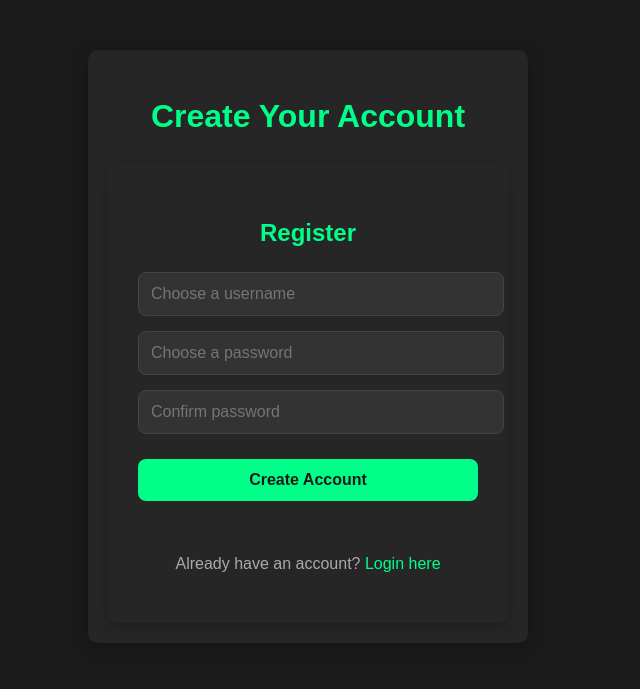
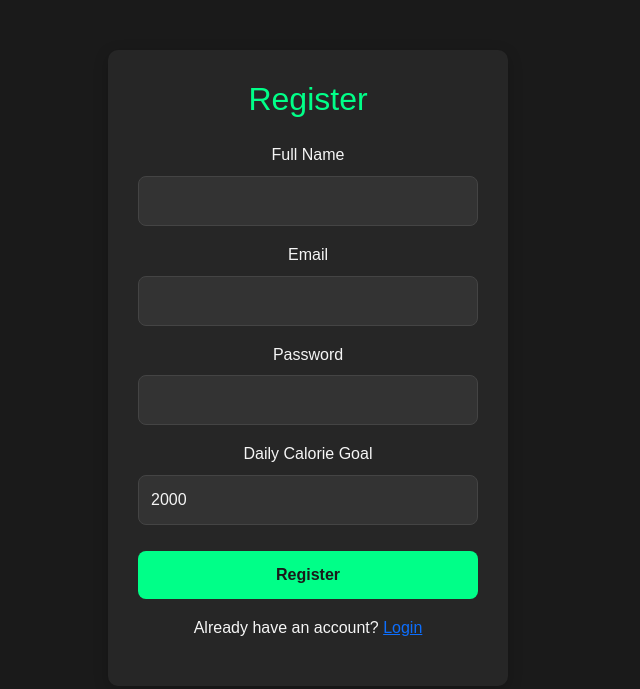
Before and after one commit to priyadarshini8932/calorie, a plain HTML site: page register.html in a window 1280 px wide. Shown: the whole page, without its empty margins (332-972 px from the left). Drawn offline with nearby package versions, Linux system fonts and the light colour scheme.

Commit message:
Update register.html

```diff
--- a/register.html
+++ b/register.html
@@ -1,28 +1,82 @@
 <!DOCTYPE html>
 <html lang="en">
   <head>
-    <meta charset="UTF-8">
-    <meta name="viewport" content="width=device-width, initial-scale=1.0">
-    <title>Calorie Tracker - Register</title>
-    <link rel="stylesheet" href="styles.css">
+    <meta charset="UTF-8" />
+    <meta name="viewport" content="width=device-width, initial-scale=1.0" />
+    <title>Register | Calorie Tracker</title>
+    <link
+      href="https://cdn.jsdelivr.net/npm/bootstrap@5.2.0/dist/css/bootstrap.min.css"
+      rel="stylesheet"
+    />
+    <link href="styles.css" rel="stylesheet" />
+    <link href="auth.css" rel="stylesheet" />
   </head>
   <body>
-    <div class="container auth-container">
-        <h1>Create Your Account</h1>
+    <div class="loading-screen" id="loader">
+      <div class="spinner-border text-primary"></div>
+    </div>
 
+    <div class="auth-container">
       <div class="auth-card">
-            <h2>Register</h2>
+        <h2 class="text-center mb-4">Register</h2>
+        <div class="register-feedback" id="registerFeedback"></div>
         <form id="registerForm">
-                <input type="text" id="regUsername" placeholder="Choose a username" required>
-                <input type="password" id="regPassword" placeholder="Choose a password" required>
-                <input type="password" id="confirmPassword" placeholder="Confirm password" required>
-                <button type="submit">Create Account</button>
-                <p id="registerError" class="error"></p>
+          <div class="mb-3">
+            <label for="registerName" class="form-label">Full Name</label>
+            <input
+              type="text"
+              class="form-control"
+              id="registerName"
+              required
+            />
+          </div>
+          <div class="mb-3">
+            <label for="registerEmail" class="form-label">Email</label>
+            <input
+              type="email"
+              class="form-control"
+              id="registerEmail"
+              required
+            />
+          </div>
+          <div class="mb-3">
+            <label for="registerPassword" class="form-label">Password</label>
+            <input
+              type="password"
+              class="form-control"
+              id="registerPassword"
+              required
+            />
+          </div>
+          <div class="mb-3">
+            <label for="registerGoal" class="form-label"
+              >Daily Calorie Goal</label
+            >
+            <input
+              type="number"
+              class="form-control"
+              id="registerGoal"
+              value="2000"
+              required
+            />
+          </div>
+          <button type="submit" class="btn btn-primary w-100" id="registerBtn">
+            <span id="registerText">Register</span>
+            <span
+              id="registerSpinner"
+              class="spinner-border spinner-border-sm d-none"
+            ></span>
+          </button>
         </form>
-            <p class="auth-switch">Already have an account? <a href="index.html">Login here</a></p>
+        <div class="text-center mt-3">
+          <p>Already have an account? <a href="login.html">Login</a></p>
+        </div>
       </div>
     </div>
 
     <script src="auth.js"></script>
+    <script>
+      document.getElementById("loader").style.display = "none";
+    </script>
   </body>
 </html>
```
Lines whose indentation alone changed are shown as unchanged.
